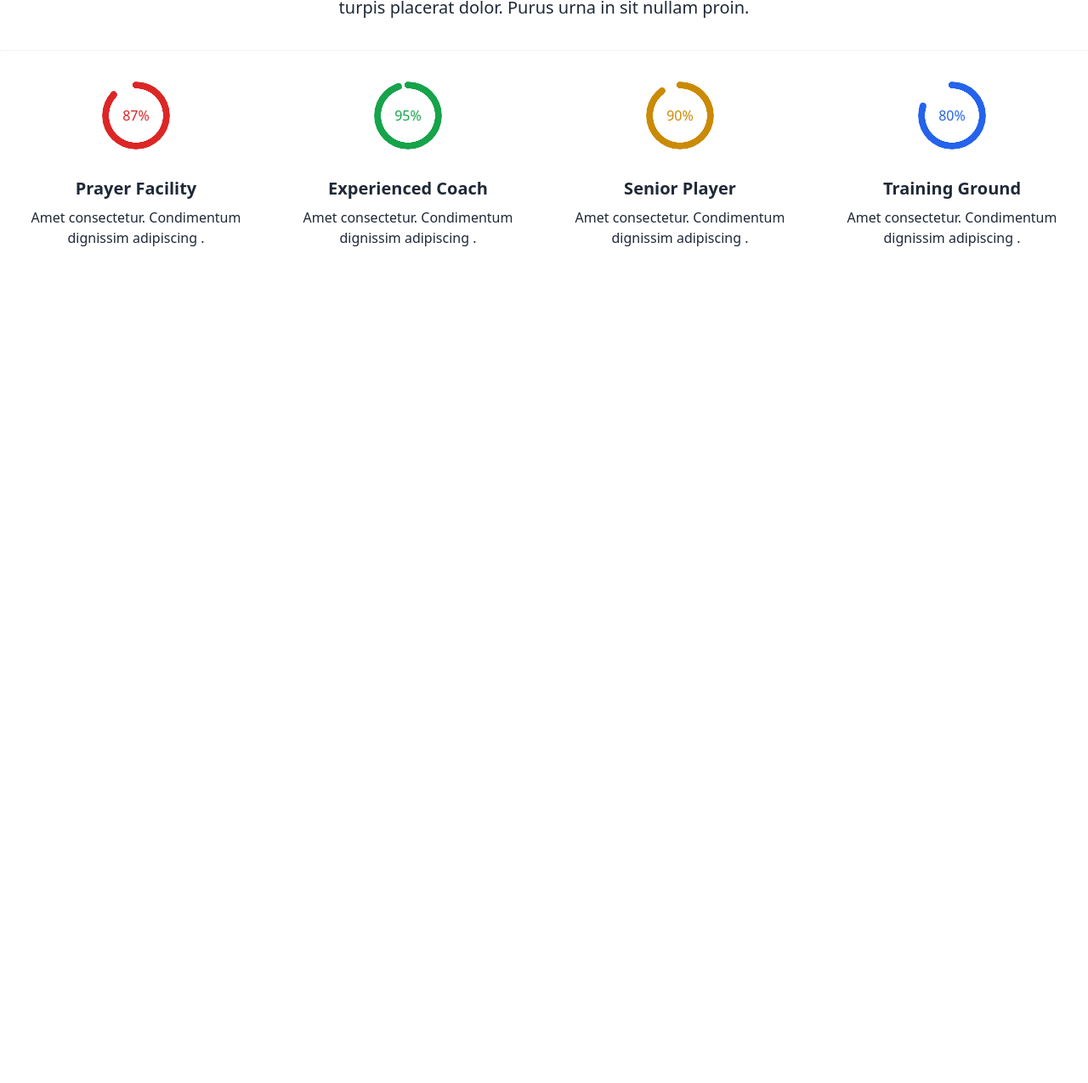
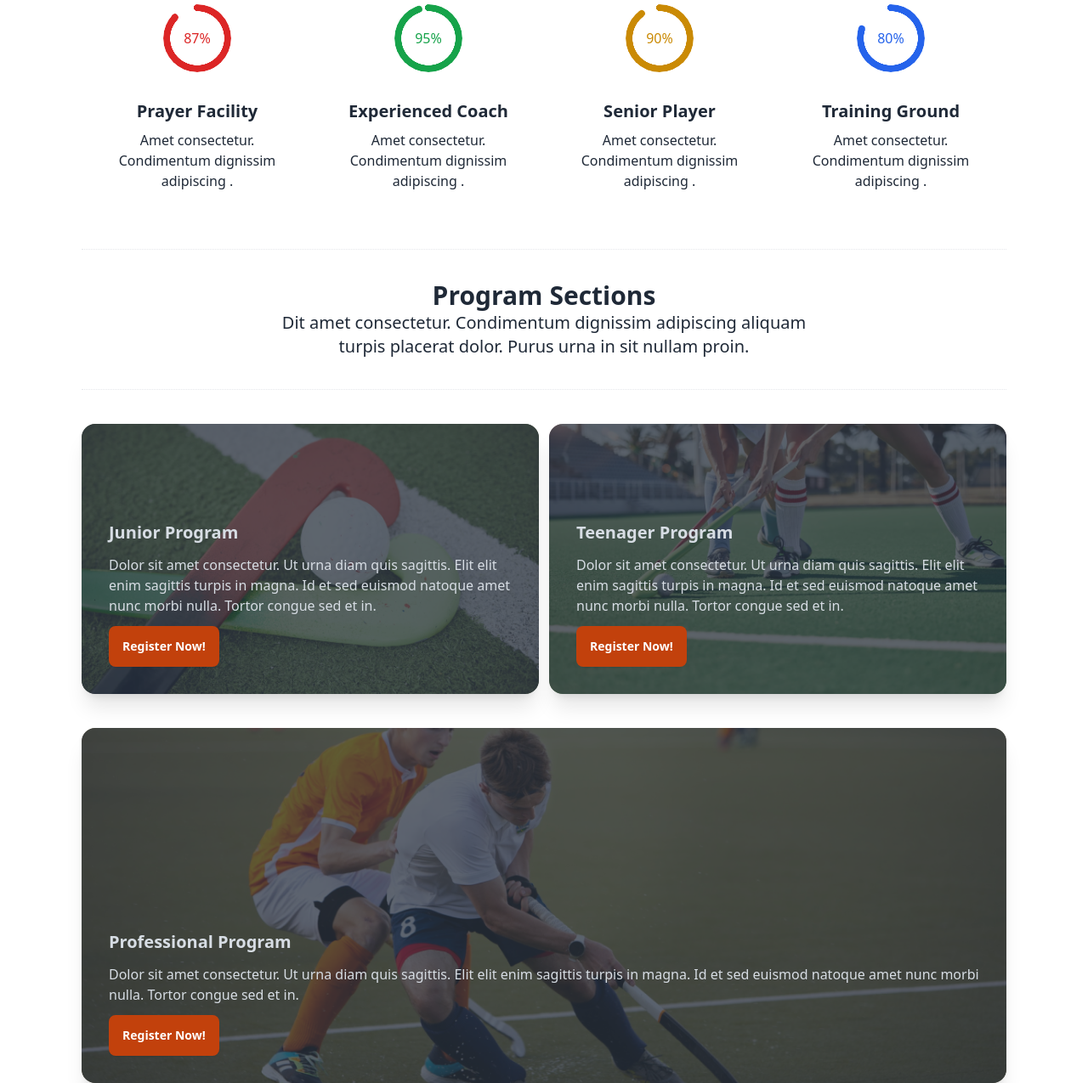
Before and after one commit to tnayem/crazy-games, a plain HTML site: page index.html in a window 1280 px wide. Shown: the part 862-2137 px from the top of the page at 85% size. Before the commit the page ends 1222 px from the top, so only its background shows below. Drawn offline with nearby package versions, Linux system fonts and the light colour scheme.

Commit message:
program section compleate

```diff
--- a/index.html
+++ b/index.html
@@ -8,13 +8,15 @@
     <!-- Tailwind and daisiui link -->
     <link href="https://cdn.jsdelivr.net/npm/daisyui@4.6.0/dist/full.min.css" rel="stylesheet" type="text/css" />
     <script src="https://cdn.tailwindcss.com"></script>
+    <!-- Link Custom css -->
+    <link rel="stylesheet" href="style.css">
 </head>
 
 <body>
     <!-- Header Section start -->
     <header class="mb-10">
         <!-- navbar section -->
-        <section class="container mx-auto">
+        <section class="myContainer mx-auto">
             <div class="navbar bg-base-100">
                 <div class="navbar-start">
                     <div class="dropdown">
@@ -59,7 +61,7 @@
             </div>
         </section>
         <!-- Header Banner Section -->
-        <section class="container mx-auto mt-10 lg:relative">
+        <section class="myContainer mx-auto mt-10 lg:relative">
             <div class="carousel w-full">
                 <div id="slide1" class="carousel-item relative w-full">
                     <img src="./Images/1.png" class="w-full" />
@@ -105,7 +107,7 @@
     <!-- Main Section Start -->
     <main>
         <!-- Professional Hockeys Club section start -->
-        <section class="container mx-auto">
+        <section class="myContainer mx-auto">
             <div class="border-t border-b border-dotted py-9">
                 <div class="max-w-2xl mx-auto text-center">
                     <h3 class="text-3xl font-bold">Professional Hockeys Club</h3>
@@ -130,7 +132,8 @@
                     </div>
                 </div>
                 <div class="card sm:w-full bg-base-100">
-                    <div class="radial-progress text-yellow-600 mx-auto" style="--value:90;" role="progressbar">90%</div>
+                    <div class="radial-progress text-yellow-600 mx-auto" style="--value:90;" role="progressbar">90%
+                    </div>
                     <div class="card-body items-center text-center">
                         <h4 class="text-xl font-semibold">Senior Player</h4>
                         <p>Amet consectetur. Condimentum dignissim adipiscing .</p>
@@ -147,6 +150,64 @@
         </section>
 
         <!-- Professional Hockeys Club section end -->
+        <!-- Program section start -->
+        <section class="myContainer mx-auto">
+            <div class="border-t border-b border-dotted py-9">
+                <div class="max-w-2xl mx-auto text-center">
+                    <h3 class="text-3xl font-bold">Program Sections</h3>
+                    <p class="text-xl">Dit amet consectetur. Condimentum dignissim adipiscing aliquam turpis placerat
+                        dolor. Purus urna in sit nullam proin. </p>
+                </div>
+            </div>
+            <!-- Program card section -->
+            <div class="my-10 grid lg:grid-cols-2 sm:grid-cols-1 gap-3 ">
+                <div class="card bg-base-100 shadow-xl image-full">
+                    <figure><img class="w-full" src="./Images/2.png" alt="Shoes" /></figure>
+                    <div class="card-body justify-end">
+                        <div>
+                            <h2 class="card-title">Junior Program</h2>
+                            <p class="py-3">Dolor sit amet consectetur. Ut urna diam quis sagittis. Elit elit
+                                enim sagittis turpis in magna. Id et sed euismod natoque amet nunc morbi nulla. Tortor
+                                congue sed et in.</p>
+                            <div class="card-actions justify-start">
+                                <button class="btn bg-orange-700 border-none text-white">Register Now!</button>
+                            </div>
+                        </div>
+                    </div>
+                </div>
+                <div class="card bg-base-100 shadow-xl image-full">
+                    <figure><img class="w-full" src="./Images/3.png" alt="Shoes" /></figure>
+                    <div class="card-body justify-end">
+                        <div>
+                            <h2 class="card-title">Teenager Program</h2>
+                            <p class="py-3">Dolor sit amet consectetur. Ut urna diam quis sagittis. Elit elit
+                                enim sagittis turpis in magna. Id et sed euismod natoque amet nunc morbi nulla. Tortor
+                                congue sed et in.</p>
+                            <div class="card-actions justify-start">
+                                <button class="btn bg-orange-700 border-none text-white">Register Now!</button>
+                            </div>
+                        </div>
+                    </div>
+                </div>
+            </div>
+            <div>
+                <div class="card bg-base-100 shadow-xl image-full max-h-screen">
+                    <figure><img class="w-full" src="./Images/4.png" alt="Shoes" /></figure>
+                    <div class="card-body justify-end">
+                        <div>
+                            <h2 class="card-title">Professional Program</h2>
+                            <p class="py-3">Dolor sit amet consectetur. Ut urna diam quis sagittis. Elit elit
+                                enim sagittis turpis in magna. Id et sed euismod natoque amet nunc morbi nulla. Tortor
+                                congue sed et in.</p>
+                            <div class="card-actions justify-start">
+                                <button class="btn bg-orange-700 border-none text-white">Register Now!</button>
+                            </div>
+                        </div>
+                    </div>
+                </div>
+            </div>
+        </section>
+        <!-- Program section end -->
     </main>
     <!-- Main Section end -->
 </body>
--- /dev/null
+++ b/style.css
@@ -0,0 +1,4 @@
+.myContainer{
+    width: 85%;
+    margin: auto;
+}
```
